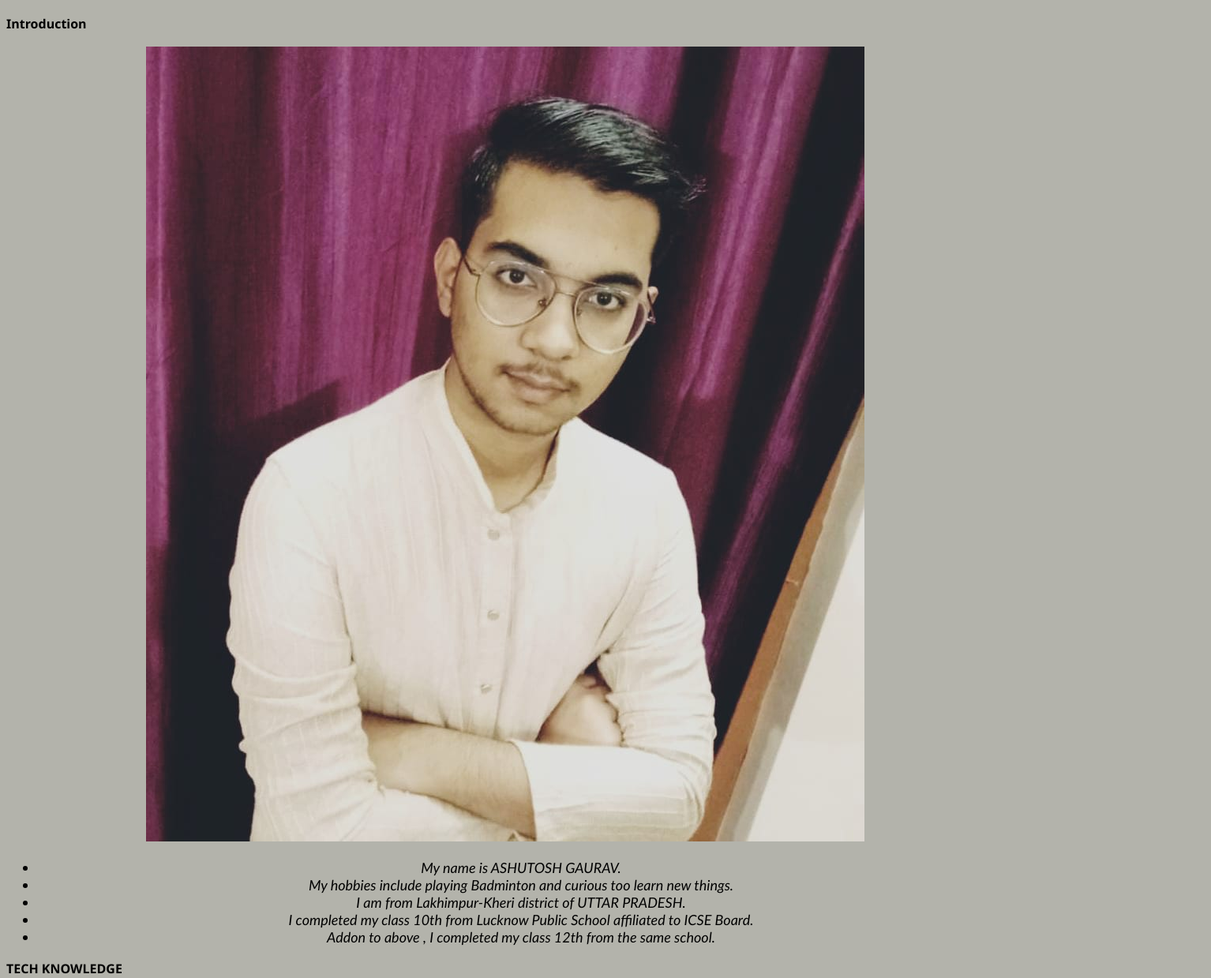
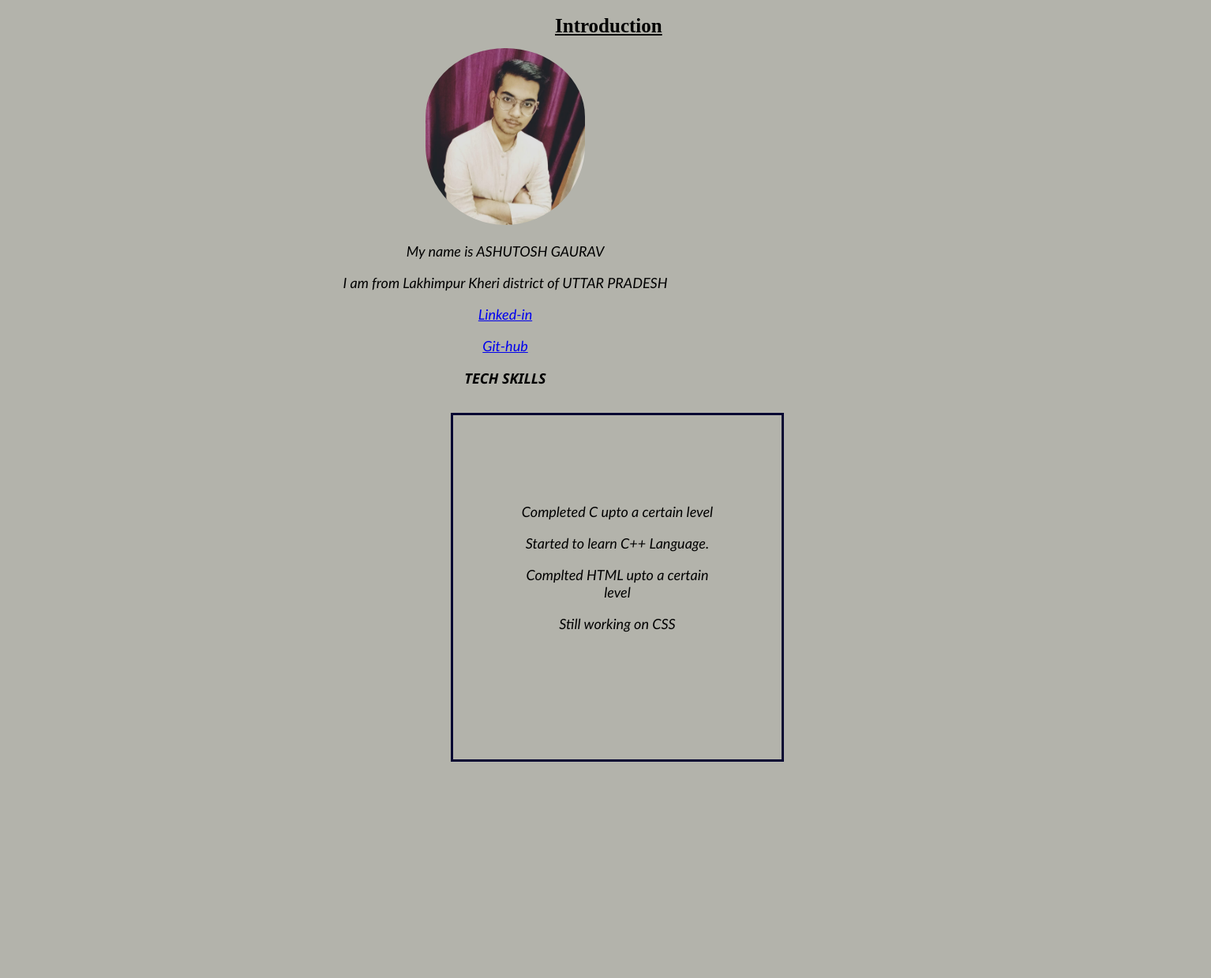
Before and after one commit to Ritik1304/Expectations_vs_reality.github.io, a plain HTML site: page About me.html in a window 1280 px wide. Shown: the part 61-1300 px from the top of the page at 79% size, 1534 px wide, since content can reach past the window. After the commit the page ends 1058 px from the top, so only its background shows below. Drawn offline with Linux system fonts and the light colour scheme.

Commit message:
Update About me.html

```diff
--- a/About me.html
+++ b/About me.html
@@ -6,7 +6,6 @@
     <meta name="viewport" content="width=device-width, initial-scale=1.0">
     <title>About Me</title>
     <style>
-
         body{
             background-color: rgb(179, 179, 171);
         }
@@ -16,17 +15,26 @@
             color: black;
         }
         #hh{
-            text-decoration: dashed;
-            text-align: center;
+
+            /* text-align: center;
+            font-weight: bold; */
+            /* font-family: 'Segoe UI', Tahoma, Geneva, Verdana, sans-serif; */
+            padding: 10px 695px;
+            font-size: 25px;
             font-weight: bold;
-            font-family: 'Segoe UI', Tahoma, Geneva, Verdana, sans-serif;
-            text-align: center;
+            text-decoration: underline;
+
+
+            ;
+
         }
         .y{
             font-family: 'Trebuchet MS', 'Lucida Sans Unicode', 'Lucida Grande', 'Lucida Sans', Arial, sans-serif;
             font-size: large;
             font-style: italic;
             text-align: center;
+
+
         }
         #rr{
             text-decoration: dashed;
@@ -40,36 +48,53 @@
             font-size: large;
             font-style: italic;
             text-align: center;
+            border: 50px;
+            height: 250px;
+            width: 250px;
+            border: 3px solid rgb(6, 6, 50);
+            padding: 93px 83px;
+            margin: 32px 563px;
 
         }
+       .y img{
+        height: 50%;
+        width: 16%;
+        border-radius: 175px;
+        padding-top: 14px;
+
+       }
+
+
+
 
     </style>
 </head>
 <body>
     <h1>About Me</h1>
-    <span id="hh">Introduction</span>
-    <div class="y">
-        <p>
-            <img src="images/ashu.JPG"alt="ASHUTOSH GAURAV">
-        <ul>
-            <li>My name is ASHUTOSH GAURAV.</li>
-            <li>My hobbies include playing Badminton and curious too learn new things.</li>
-            <li>I am from Lakhimpur-Kheri district of UTTAR PRADESH.</li>
-            <li>I completed my class 10th from Lucknow Public School affiliated to ICSE Board.</li>
-            <li>Addon to above , I completed my class 12th from the same school.</li>
-        </ul>
-    </div>
-    </p>
-    <span id="rr">TECH KNOWLEDGE</span>
+<span id="hh">Introduction</span>
+<div class="y">
+        <img src="images/ashu.JPG" alt="AS">
+            <p>My name is ASHUTOSH GAURAV</p>
+            <p>I am from <span>Lakhimpur Kheri</span> district of <span>UTTAR PRADESH</span></p>
+            <p>
+                <a href="https://www.linkedin.com/in/ashutosh-gaurav-2abba7215">Linked-in</a>
+            </p>
+           <p>
+               <a href="https://github.com/ashu6783">Git-hub</a>
+            </p>
+
+
+    <span id="rr">TECH SKILLS</span>
     <div class="yy">
         <p>
-            <ul>
-                <li>I have completed C language upto a certain level</li>
-                <li> Started to learn C++ Language. </li>
-                <li>Parallely doing CSS And HTML</li>
-            </ul>
+
+                <p>Completed C upto a certain level</p>
+                <p>Started to learn C++ Language.</p>
+                <p>Complted HTML upto a certain level</p>
+                <p>Still working on CSS</p>
+
         </p>
-        </div>
+     </div>
 
 
 
```
